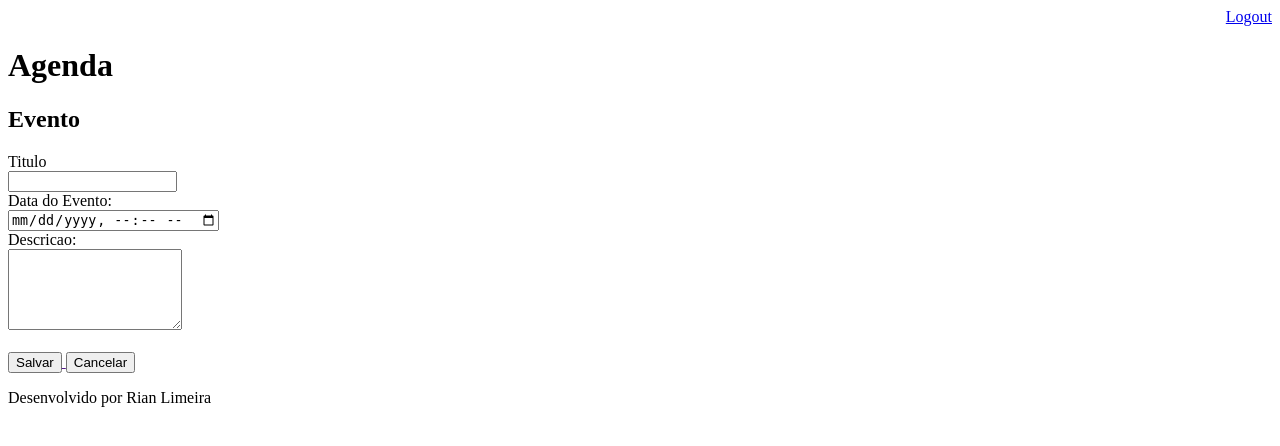
After one commit to RianLimeira/Django_Project, a Django app: page /agenda/evento/ in a window 1280 px wide. The commit adds this page. Shown: the top 446 px of the page. Run offline with Django 4.2, Linux system fonts and the light colour scheme; a user stored in the database is signed in.

Commit message:
adicao de eventos para cada usuario

```diff
--- a/agenda/urls.py
+++ b/agenda/urls.py
@@ -21,6 +21,8 @@ from django.views.generic import RedirectView
 urlpatterns = [
     path('admin/', admin.site.urls),
     path('agenda/', views.lista_eventos),
+    path('agenda/evento/', views.evento),
+    path('agenda/evento/submit', views.submit_evento),
     path('', RedirectView.as_view(url='/agenda')),
     path('login/', views.login_user),
     path('login/submit', views.submit_login),
--- a/core/views.py
+++ b/core/views.py
@@ -25,12 +25,26 @@ def submit_login(request):
     if request.POST:
         username = request.POST.get('username')
         password = request.POST.get('password')
-        usuario = authenticate(username=username, password= password)
+        usuario = authenticate(username=username, password=password)
         if usuario is not None:
             login(request, usuario)
             return redirect('/')
         else:
             messages.error(request, " Usuario ou Senha Invalido")
+    return redirect('/')
+
+
+def submit_evento(request):
+    if request.POST:
+        titulo = request.POST.get('titulo')
+        dateEvento = request.POST.get('data_evento')
+        descricao = request.POST.get('descricao')
+        usuario = request.user
+        Evento.objects.create(titulo=titulo,
+                              data_evento=dateEvento,
+                              descricao=descricao,
+                              usuario=usuario)
+
     return redirect('/')
 
 
@@ -45,3 +59,8 @@ def lista_eventos(request):
     evento = Evento.objects.filter(usuario=user)
     dados = {'eventos': evento}
     return render(request, 'agenda.html', dados)
+
+
+@login_required(login_url='/login/')
+def evento(request):
+    return render(request, 'evento.html')
--- a/templates/agenda.html
+++ b/templates/agenda.html
@@ -2,7 +2,9 @@
 
     {% block content %}
         <h2>Agendamentos</h2>
-
+        <a  href="evento/">
+            <button type="button">Novo Evento</button>
+        </a>
         <ul style="font-size: 18px">
         {% for evento in eventos%}
         <li>{{ evento.titulo }} - {{ evento.get_data_evento }} </li>
--- /dev/null
+++ b/templates/evento.html
@@ -0,0 +1,27 @@
+{% extends "model-page.html" %}
+
+{% block content %}
+
+<h2>Evento</h2>
+<form action="submit" method="post">{% csrf_token %}
+    <label>Titulo</label>
+    <br>
+    <input type="text" name="titulo" size="18">
+    <br>
+    <label>Data do Evento:</label>
+    <br>
+    <input type="datetime-local" name="data_evento" size="23">
+    <br>
+    <label>Descricao:</label>
+    <br>
+    <textarea name="descricao" rows="5" cols="19"></textarea>
+    <br><br>
+    <a href="">
+        <button type="submit">Salvar</button>
+    </a>
+    <a href="/">
+        <button type="button">Cancelar</button>
+    </a>
+</form>
+
+{% endblock %}
```
Also changed, not shown: db.sqlite3, 1 other file.
